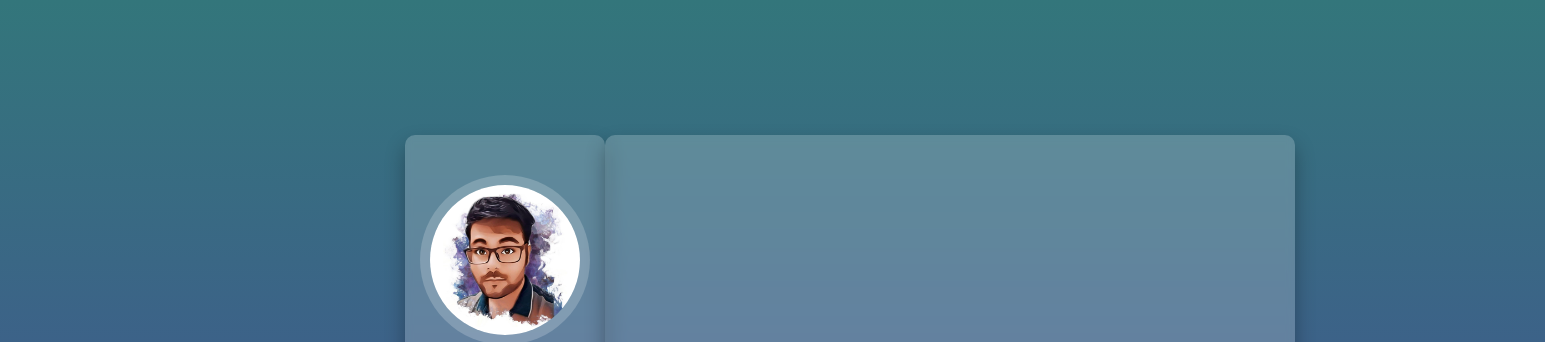
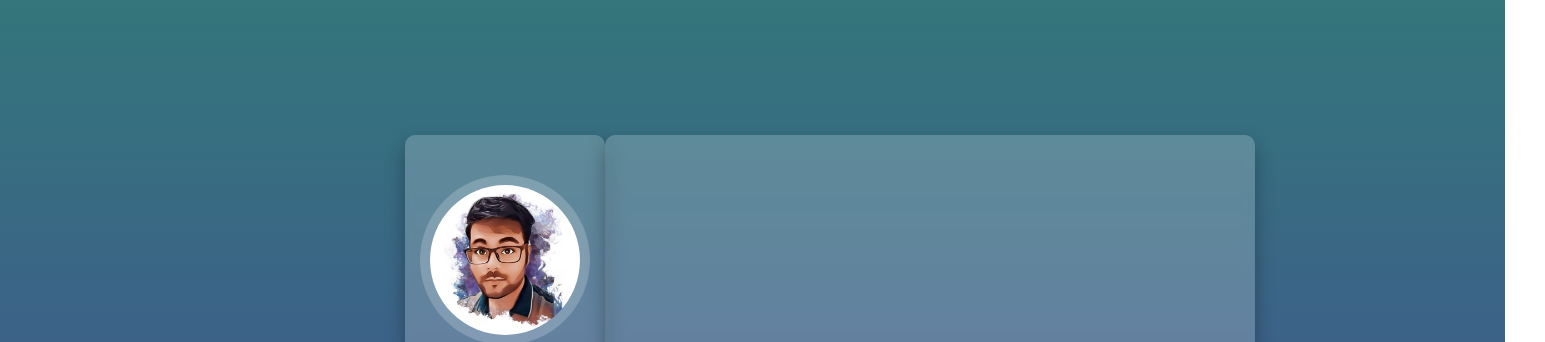
Before and after one commit to NaimRayan/NaimRayan-Portfolio.github.io, a plain HTML site: page index.html in a window 1280 px wide. Shown: the top 342 px of the page, 1545 px wide, since content can reach past the window. Drawn offline with nearby package versions, Linux system fonts and the light colour scheme.

Commit message:
Update style.css

```diff
--- a/style.css
+++ b/style.css
@@ -113,7 +113,7 @@ header .navbar ul li a:hover{
 
 .information_container{
   height:62rem;
-  width:69rem;
+  width:65rem;
   background:rgba(255,255,255,.2);
   box-shadow: 0 1rem 2rem rgba(0,0,0,.3);
   backdrop-filter: blur(.4rem);
```
